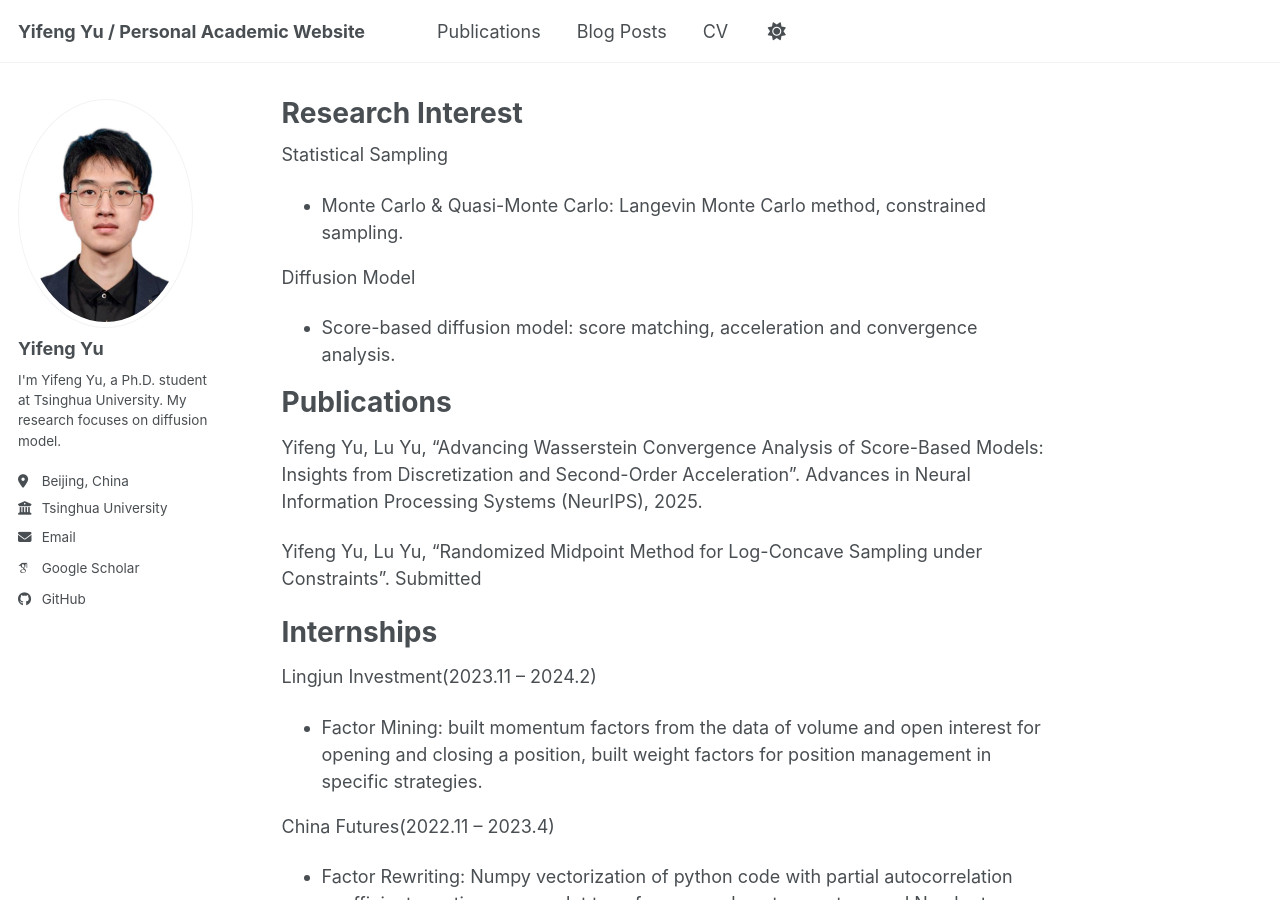
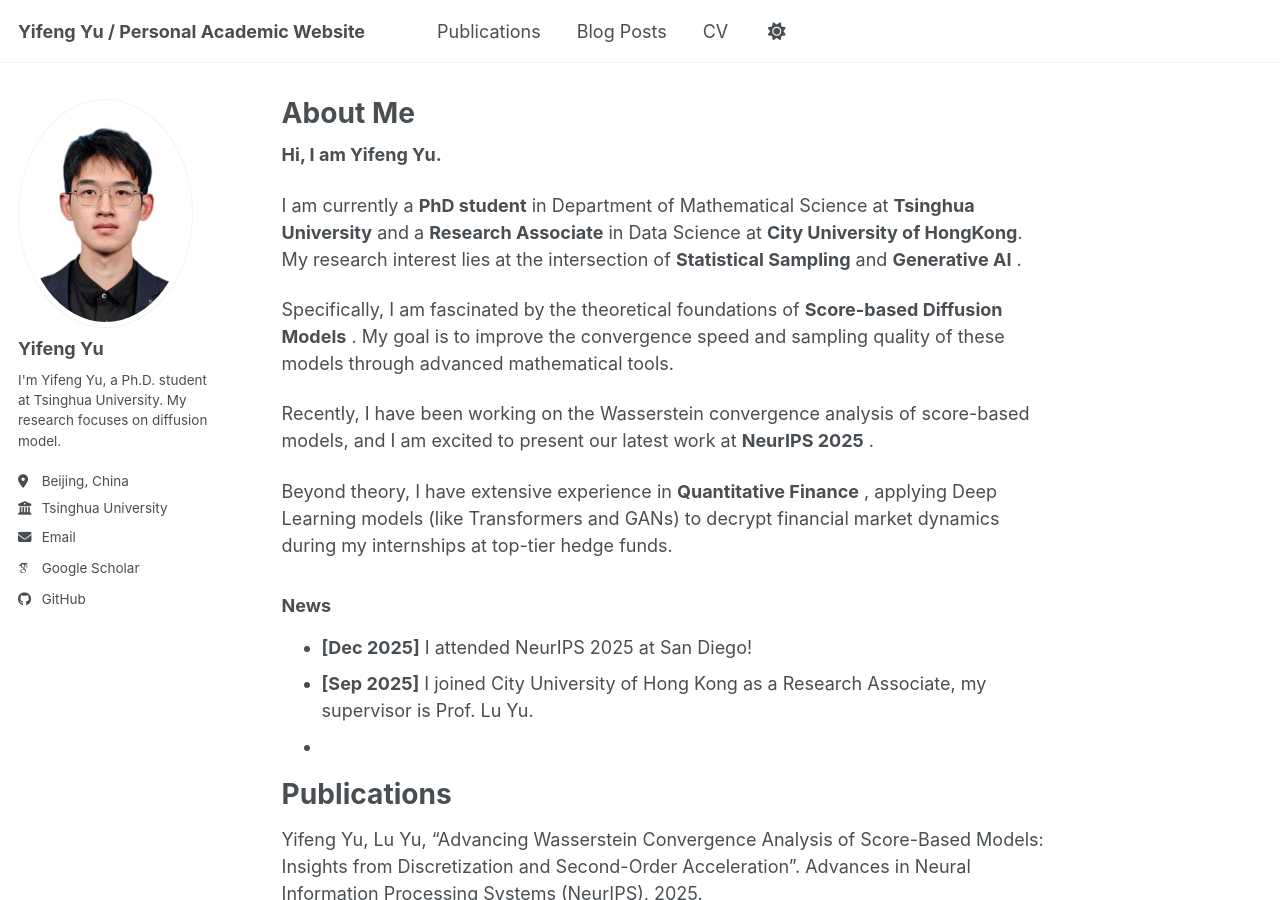
Before and after one commit to Iffen-Yu/iffen-yu.github.io, a Jekyll site: the page built from _pages/about.md, in a window 1280 px wide and 900 px high. Built offline with Jekyll 4.4.1, drawn with Linux system fonts in a browser that asks for light colours; some web fonts are replaced; a script bundle is joined from its source files by our own code; library files that are not in the unit come from our copies.

Commit message:
Update about.md

```diff
--- a/_pages/about.md
+++ b/_pages/about.md
@@ -1,6 +1,6 @@
 ---
 permalink: /
-title: "Research Interest"
+title: "About Me"
 author_profile: true
 redirect_from:
   - /about/
@@ -10,13 +10,21 @@ redirect_from:
 
  You can fork [this template](https://github.com/academicpages/academicpages.github.io) right now, modify the configuration and Markdown files, add your own PDFs and other content, and have your own site for free, with no ads! -->
 
-Statistical Sampling
+**Hi, I am Yifeng Yu.**
 
-- Monte Carlo & Quasi-Monte Carlo: Langevin Monte Carlo method, constrained sampling.
+I am currently a **PhD student** in Department of Mathematical Science at **Tsinghua University** and a **Research Associate** in Data Science at **City University of HongKong**. My research interest lies at the intersection of **Statistical Sampling** and  **Generative AI** .
 
-Diffusion Model
+Specifically, I am fascinated by the theoretical foundations of  **Score-based Diffusion Models** . My goal is to improve the convergence speed and sampling quality of these models through advanced mathematical tools.
 
-- Score-based diffusion model: score matching, acceleration and convergence analysis.
+Recently, I have been working on the Wasserstein convergence analysis of score-based models, and I am excited to present our latest work at  **NeurIPS 2025** .
+
+Beyond theory, I have extensive experience in  **Quantitative Finance** , applying Deep Learning models (like Transformers and GANs) to decrypt financial market dynamics during my internships at top-tier hedge funds.
+
+### News
+
+* **[Dec 2025]** I attended NeurIPS 2025 at San Diego!
+* **[Sep 2025]** I joined City University of Hong Kong as a Research Associate, my supervisor is Prof. Lu Yu.
+*
 
 Publications
 ============
```
